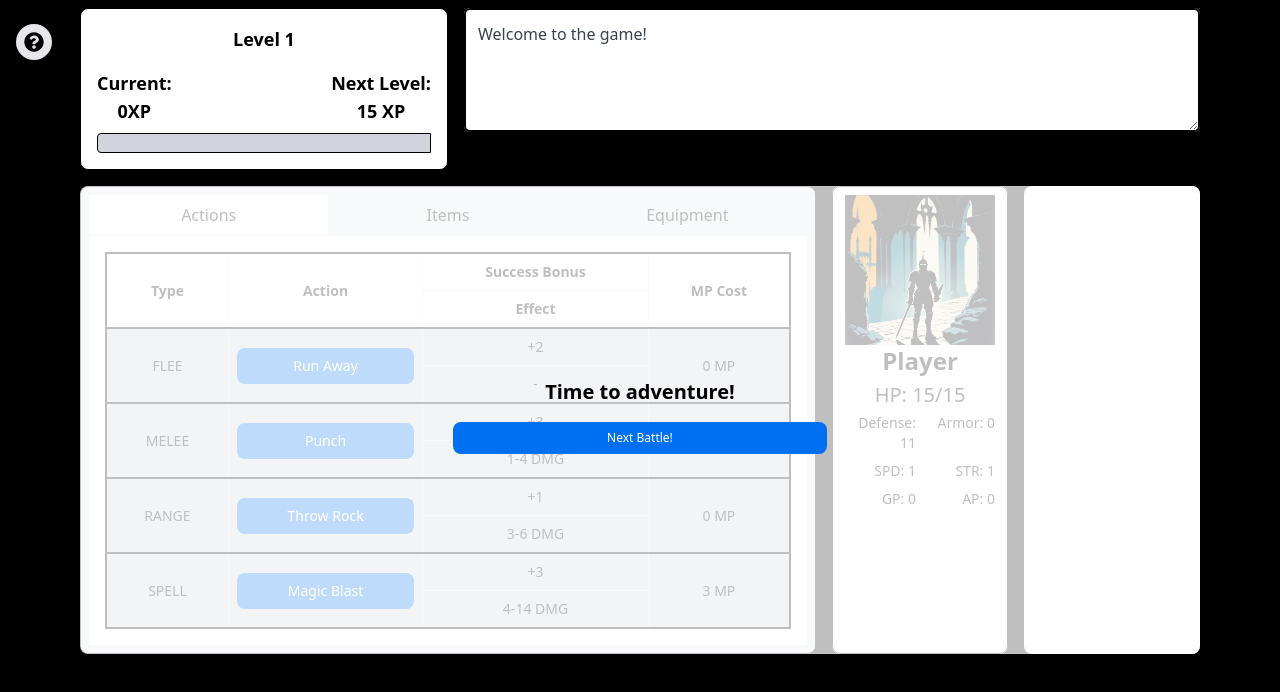
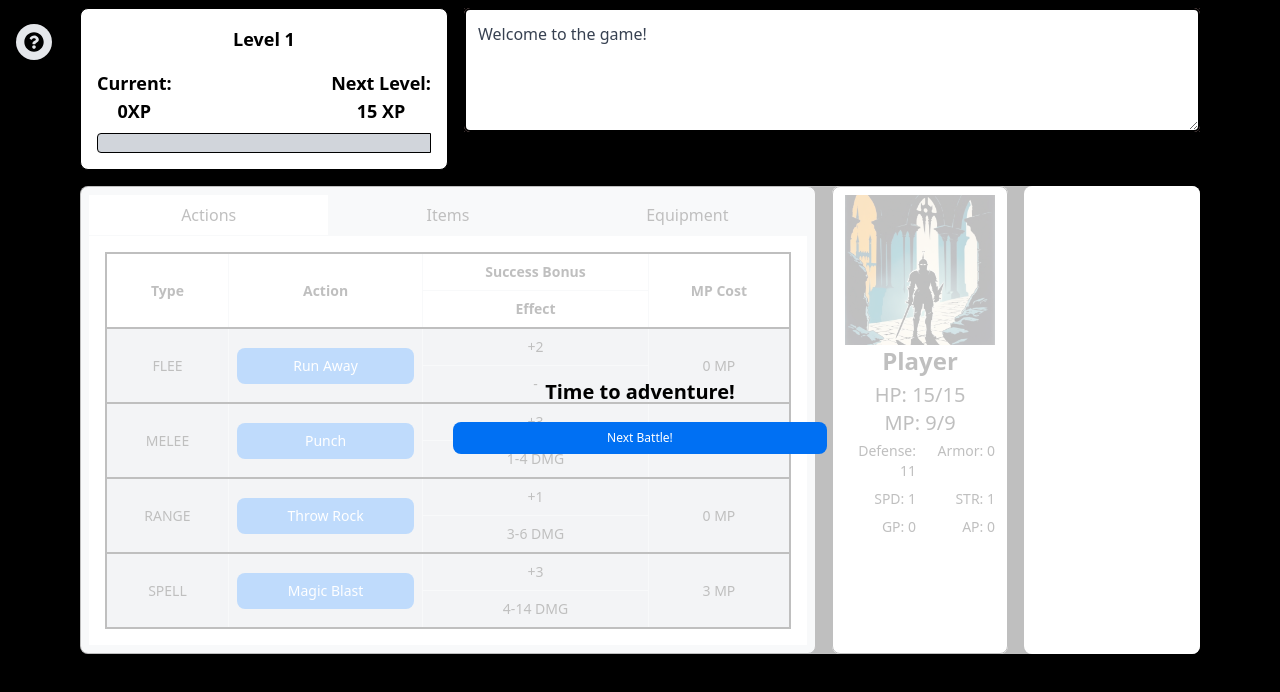
Before and after one commit to JWilsonDeveloper/react-game, a Next.js app: page / in a window 1280 px wide. Shown: the top 692 px of the page. Built offline with nearby package versions, Linux system fonts and the light colour scheme.

Commit message:
Fixed MP display

```diff
--- a/app/ui/entity-stats.tsx
+++ b/app/ui/entity-stats.tsx
@@ -95,6 +95,9 @@ export default function EntityStats({ entity, hideGPAP }: EntityStatsProps) {
           </div>
           {(entity as Player).equipList !== undefined ?
           <div className="justify-center flex flex-col items-center text-right">
+            <div className="text-base md:text-lg lg:text-xl">
+              MP: {entity.currMP + mpBoost}/{entity.totalMP + mpBoost}
+            </div>
             <div className="grid lg:grid-cols-2 grid-cols-1">
               <div className="lg:p-1 text-base lg:text-sm text-xs">
                 Defense: {defense}
```
